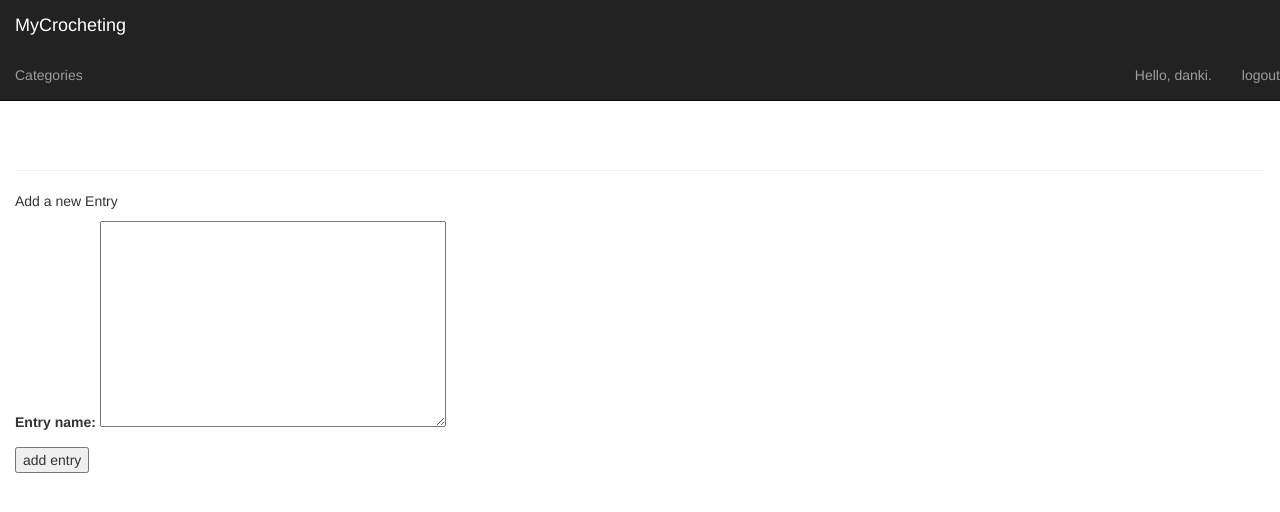
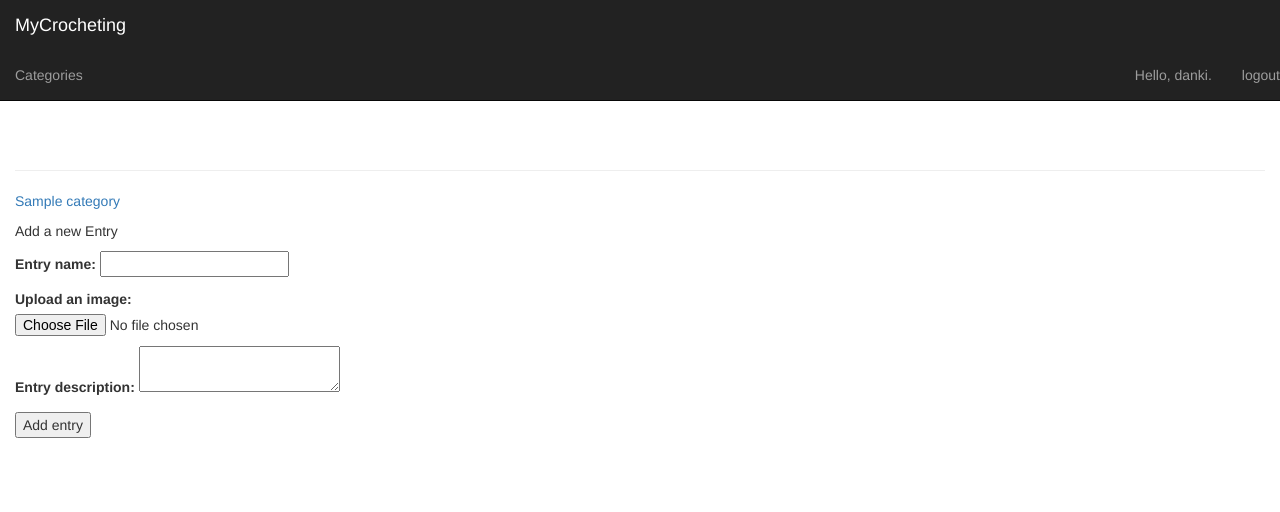
Before and after one commit to DankiLiu/LearningTrackingWebApp, a Django app: page /new_entry/1/ in a window 1280 px wide. Shown: the top 512 px of the page. Run offline with Django 3.2, Linux system fonts and the light colour scheme; a user stored in the database is signed in; tables that the repository leaves empty hold one stand-in row (values such as "Sample post"); some libraries are stand-ins or nearby versions.

Commit message:
Implement adding entry to category

```diff
--- a/crochetwork/templates/work_page/add_category.html
+++ b/crochetwork/templates/work_page/add_category.html
@@ -5,9 +5,13 @@
 <p>Add a new category</p>
     <form action="{% url 'crochetwork:new_category'%}" method='post'>
         {% csrf_token %}
+        {% for message in messages %}
+        <p {% if message.tags %} class="{{ message.tags }}"{% endif %}>
+        </p>
+            {% endfor %}
         <p>
             <label for="id_category_name">Category name:</label>
-            <input type="text" name="Category name" maxlength="50" required id="id_category_name">
+            <input type="text" name="category_name" maxlength="50" required id="id_category_name">
                 <label for="id_category_description">Category description:</label>
             <input type="text" name="category_description" maxlength="200" required id="id_category_description">
         </p>
--- a/crochetwork/templates/work_page/category.html
+++ b/crochetwork/templates/work_page/category.html
@@ -2,13 +2,13 @@
 {% load bootstrap3 %}
 
 {% block header %}
-    <h2>Your Project {{project}}</h2>
+    <h2>Your Category {{category}}</h2>
 {% endblock header %}
 
 {% block content %}
     <p>
-        <a href="{% url 'crochetwork:new_entry' project.id%}">
-            Add a new entry
+        <a href="{% url 'crochetwork:new_entry' category.id%}">
+            Add a new entry to this category
         </a>
     </p>
     <ul>
--- a/crochetwork/templates/work_page/new_entry.html
+++ b/crochetwork/templates/work_page/new_entry.html
@@ -1,20 +1,36 @@
 {% extends "work_page/base.html" %}
 
 {% block content %}
-    <p><a href="{% url 'crochetwork:project' project.id%}">
-        {{ project }}</a></p>
+    <p>
+        <a href="{% url 'crochetwork:category' category.id%}">{{ category }}</a>
+    </p>
 
     <p>Add a new Entry</p>
-    <form action="{% url 'crochetwork:new_entry' project.id%}"
+
+    <form action="{% url 'crochetwork:new_entry' category.id%}"
+          enctype="multipart/form-data"
           method="post">
         {% csrf_token %}
+
         <p>
             <label for="id_entry_name">Entry name:</label>
-            <textarea name="entry_name" cols="40" rows="10"
-                      required id="id_entry_name">
-            </textarea>
+            <input type="text" name="entry_name" required id="id_entry_name"/>
         </p>
-            <button name="submit">add entry</button>
+        <p>
+            <label for="id_entry_description">Upload an image:</label>
+
+            <input type="file"
+                required id="id_entry_name" name="entry_image"
+                accept="image/png, image/jpeg">
+
+        </p>
+
+        <p>
+            <label for="id_entry_description">Entry description:
+            <textarea type="text" name="entry_description"></textarea>
+            </label>
+        </p>
+        <button type="submit">Add entry</button>
     </form>
 
 {% endblock content%}
--- a/crochetwork/urls.py
+++ b/crochetwork/urls.py
@@ -14,9 +14,9 @@ urlpatterns = [
 
     # Show all learning projects
     # url(r'^projects/$', views.projects, name='projects'),
-    url(r'categories/$', views.categories, name='categories'),
+    url(r'^categories/$', views.categories, name='categories'),
 
-    # Detail page for a singe project
+    # Detail page for a singe category
     url(r'^categories/(?P<category_id>\d+)/$', views.category, name='category'),
 
     # Page for adding a new project
--- a/crochetwork/views.py
+++ b/crochetwork/views.py
@@ -3,6 +3,7 @@ from django.shortcuts import render
 from django.http import HttpResponseRedirect, Http404
 from django.urls import reverse
 from django.contrib.auth.decorators import login_required
+from django.contrib import messages
 
 from .models import Category, Entry
 from .forms import CategoryForm, EntryForm
@@ -16,22 +17,22 @@ def index(request):
 
 @login_required
 def categories(request):
-    """The page for displaying learning projects"""
+    """The page for displaying categories, a button for adding a new one"""
     print("http response from projects function.")
 
     categories = Category.objects.filter(owner=request.user).order_by('start_date')
     context = {'categories': categories}
     print(context)
 
-    return render(request, 'work_page/add_category.html', context)
+    return render(request, 'work_page/categories.html', context)
 
 
 @login_required
-def category(request, project_id):
+def category(request, category_id):
     """The page for displaying single project"""
     print("http reponse from project function")
 
-    category = Category.objects.get(id=project_id)
+    category = Category.objects.get(id=category_id)
     # Make sure the topic belongs to the current user.
     if category.owner != request.user:
         raise Http404
@@ -45,14 +46,16 @@ def category(request, project_id):
 def new_category(request):
     """The page for adding a new project"""
     print("http response from new project function")
+    # todo: if a new category is created, create a new file to save img
     if request.method != 'POST':
         # No data submitted; create a blank form
-        print("Get")
+        print("Get - create form")
         form = CategoryForm()
     else:
         # POST data submitted; process data
-        print("Post")
+        print("Post - process")
         form = CategoryForm(request.POST)
+        print(form.clean().values())
         if form.is_valid():
             print("is valid")
             # Commit=False -> modify before commit
@@ -60,6 +63,8 @@ def new_category(request):
             new_cat.owner = request.user
             new_cat.save()
             return HttpResponseRedirect(reverse('crochetwork:categories'))
+        else:
+            messages.error(request, "Error by creating the category")
     context = {'form:': form}
     return render(request, 'work_page/add_category.html', context)
 
@@ -69,21 +74,22 @@ def new_entry(request, category_id):
     """The page for adding a new entry"""
     print("http response from new entry function")
     category = Category.objects.get(id=category_id)
-    if request.method != 'POST':
-        # No data submitted; create a blank form
-        print("Get")
-        form = EntryForm()
-    else:
+    if request.method == "POST":
         # POST data submitted; process data
-        print("Post")
-        form = EntryForm(request.POST)
-        if form.is_valid():
-            print("is valid")
-            new_entry = form.save(commit=False)
+        entryform = EntryForm(request.POST, request.FILES)
+        print(entryform)
+        if entryform.is_valid():
+            print("entry form is valid")
+            new_entry = entryform.save(commit=False)
             new_entry.category = category
             new_entry.save()
             return HttpResponseRedirect(reverse('crochetwork:category', args=[category_id]))
-    context = {'category': category, 'form:': form}
+        else:
+            print("entry form is not valid")
+    else:
+        # No data submitted; create a blank form
+        entryform = EntryForm()
+    context = {'category': category, 'entryform:': entryform}
     return render(request, 'work_page/new_entry.html', context)
 
 
--- a/mycrochet/urls.py
+++ b/mycrochet/urls.py
@@ -13,6 +13,7 @@ Including another URLconf
     1. Import the include() function: from django.urls import include, path
     2. Add a URL to urlpatterns:  path('blog/', include('blog.urls'))
 """
+from django.conf import settings
 from django.conf.urls import url
 from django.contrib import admin
 from django.urls import path, include
@@ -23,3 +24,7 @@ urlpatterns = [
     url('admin/', admin.site.urls),
     url(r'users/', include(('users.urls', 'users'), namespace='users')),
 ]
+
+if settings.DEBUG:
+    import debug_toolbar
+    urlpatterns += path('__debug__/', include(debug_toolbar.urls)),
```
Also changed, not shown: crochetwork/templates/work_page/categories.html (+6 -6 lines), mycrochet/settings.py (+12 -2 lines).
